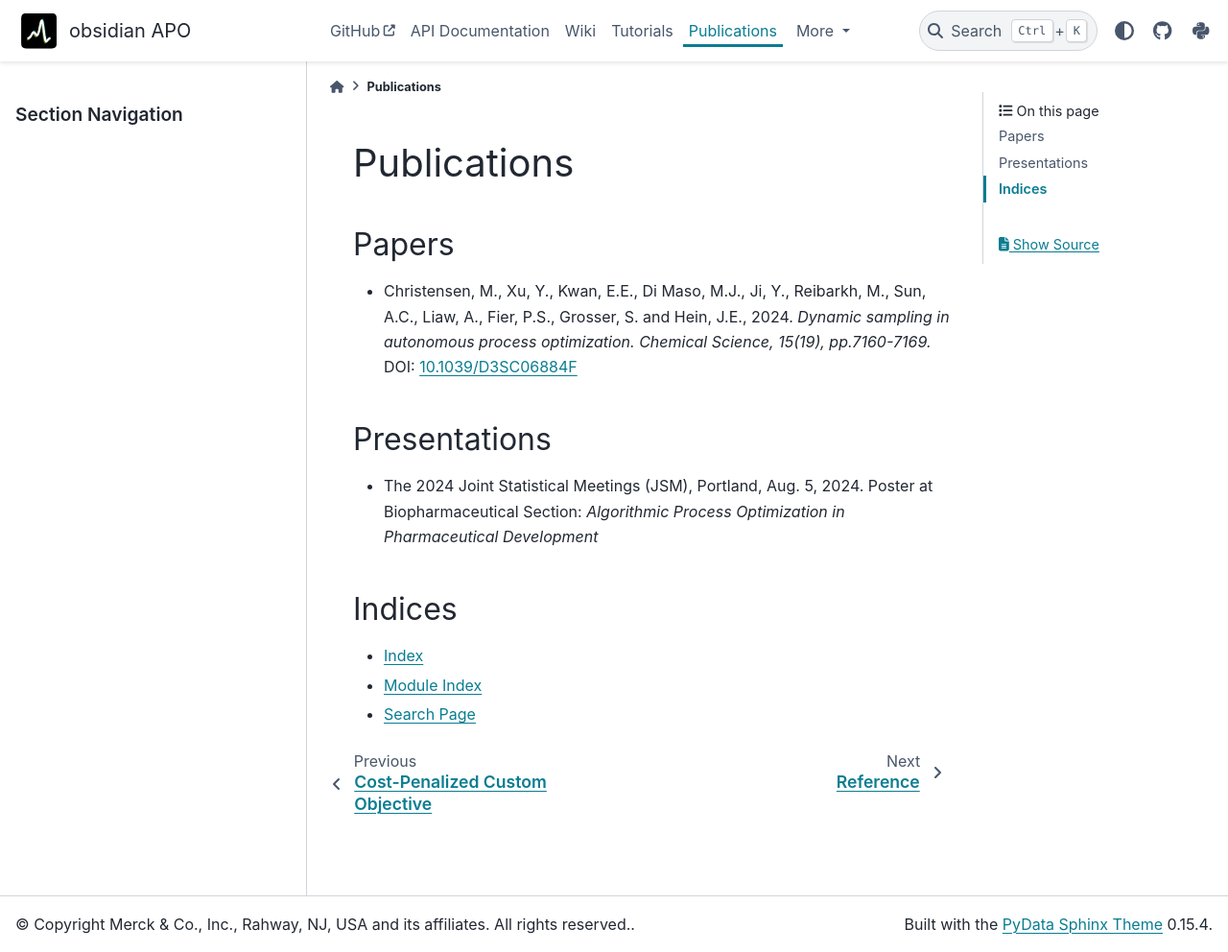
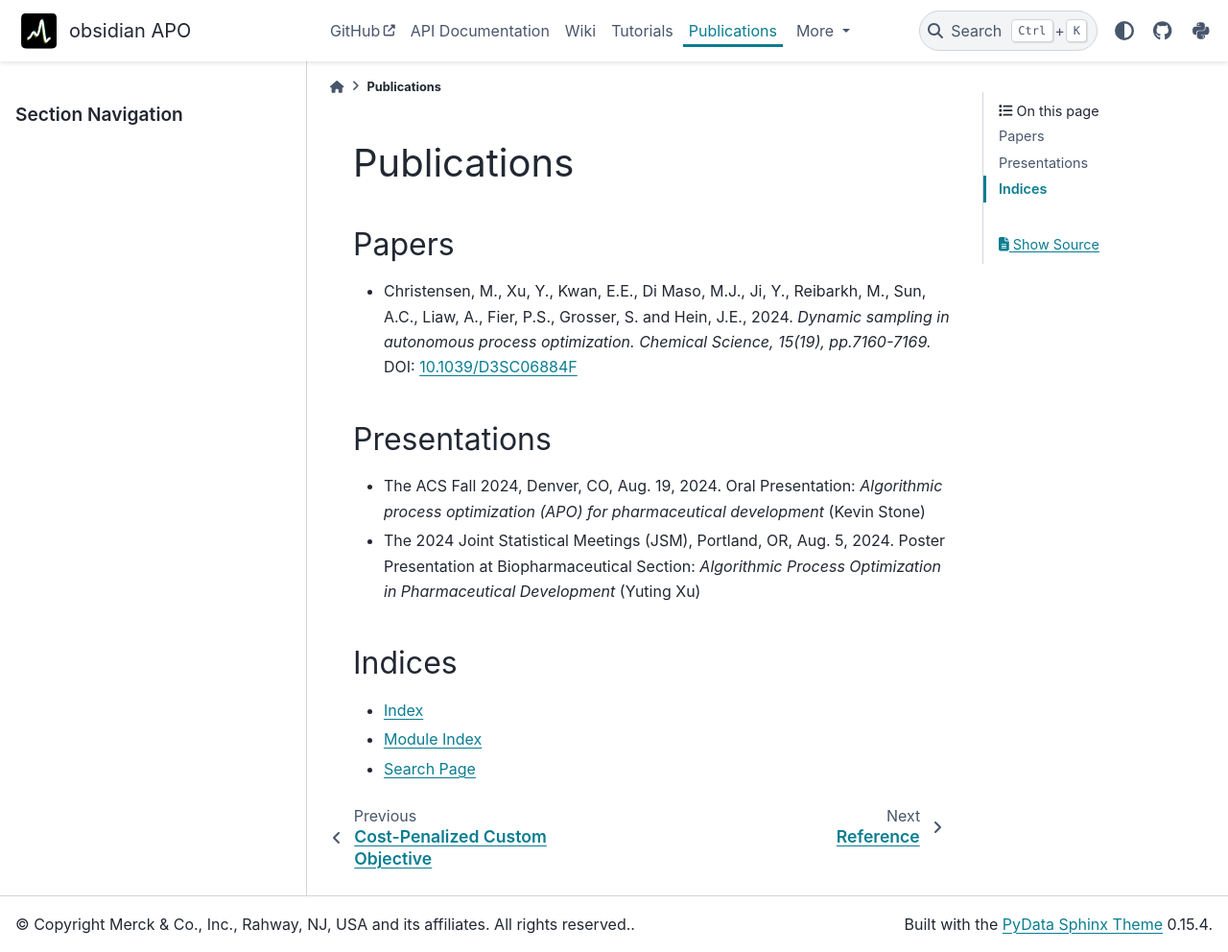
Before and after one commit to MSDLLCpapers/obsidian, a Sphinx documentation site: the page built from docs/stubs/publications.rst, in a window 1280 px wide and 992 px high. Shown: the whole window at 96% size. Built offline with Sphinx 7.4.7 and the PyData theme 0.15.4, drawn with Linux system fonts in a browser that asks for light colours.

Commit message:
add ACS 2024 presentation to publications.md

```diff
--- a/docs/_static/publications.md
+++ b/docs/_static/publications.md
@@ -7,5 +7,8 @@ DOI: [10.1039/D3SC06884F](https://pubs.rsc.org/en/content/articlelanding/2024/sc
 
 # Presentations
 
-* The 2024 Joint Statistical Meetings (JSM), Portland, Aug. 5, 2024.
-  Poster at Biopharmaceutical Section: _Algorithmic Process Optimization in Pharmaceutical Development_
+* The ACS Fall 2024, Denver, CO, Aug. 19, 2024.
+  Oral Presentation: _Algorithmic process optimization (APO) for pharmaceutical development_ (Kevin Stone)
+
+* The 2024 Joint Statistical Meetings (JSM), Portland, OR, Aug. 5, 2024.
+  Poster Presentation at Biopharmaceutical Section: _Algorithmic Process Optimization in Pharmaceutical Development_ (Yuting Xu)
```
